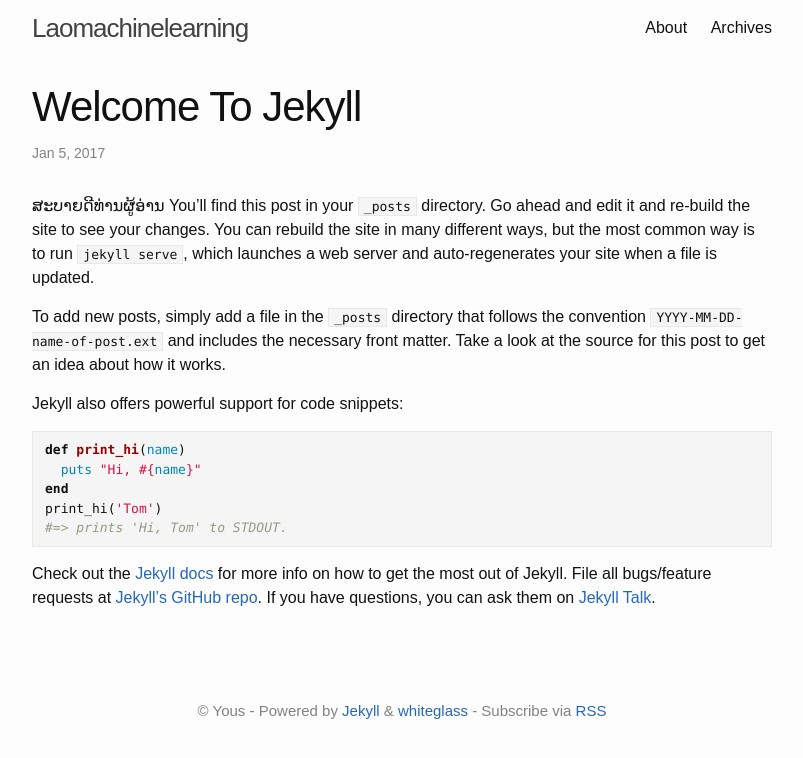
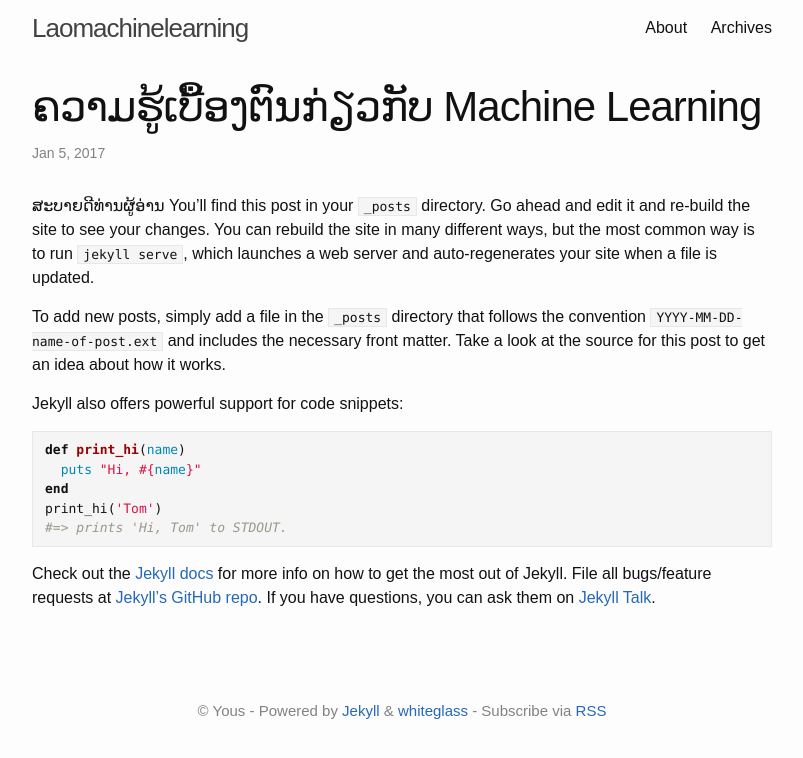
Before and after one commit to laomachinelearning/laomachinelearning.github.io, a Jekyll site: the page built from _posts/2017-01-05-welcome-to-jekyll.md, in a window 1280 px wide. Shown: the top 758 px of the page, without its empty margins (238-1041 px from the left). Built offline with Jekyll 4.4.1, drawn with Linux system fonts in a browser that asks for light colours.

Commit message:
Update 2017-01-05-welcome-to-jekyll.md

```diff
--- a/_posts/2017-01-05-welcome-to-jekyll.md
+++ b/_posts/2017-01-05-welcome-to-jekyll.md
@@ -1,5 +1,6 @@
 ---
 layout: post
+title: ຄວາມຮູ້ເບື້ອງຕົນກ່ຽວກັບ Machine Learning
 ---
 ສະບາຍດີທ່ານຜູ້ອ່ານ
 You’ll find this post in your `_posts` directory. Go ahead and edit it and re-build the site to see your changes. You can rebuild the site in many different ways, but the most common way is to run `jekyll serve`, which launches a web server and auto-regenerates your site when a file is updated.
```
